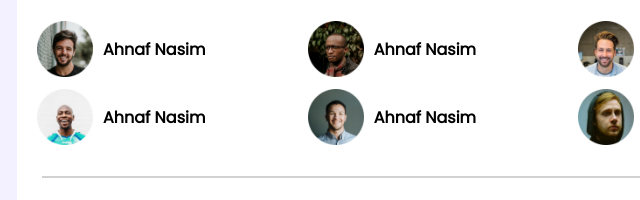
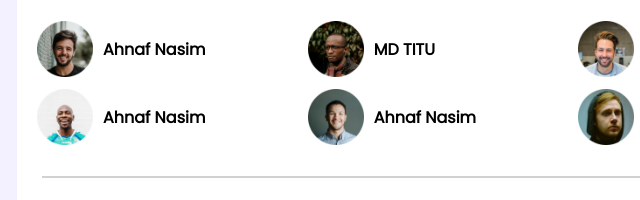
Before and after one commit to me-ahnafnasim/modual-9, a plain HTML site: page index.html in a window 1280 px wide. Shown: the part 161-361 px from the top of the page, 207-847 px from the left. Drawn offline with Linux system fonts and the light colour scheme.

Commit message:
change text

```diff
--- a/index.html
+++ b/index.html
@@ -37,7 +37,7 @@
 
         </div>
 
-         <div class="player"><img src="images/players/player-2.png" alt=""><h4> Ahnaf Nasim</h4></div>
+         <div class="player"><img src="images/players/player-2.png" alt=""><h4> MD TITU</h4></div>
          <div class="player"><img src="images/players/player-3.png" alt=""><h4> Ahnaf Nasim</h4></div>
          <div class="player"><img src="images/players/player-4.png" alt=""><h4> Ahnaf Nasim</h4></div>
          <div class="player"><img src="images/players/player-5.png" alt=""><h4> Ahnaf Nasim</h4></div>
```
